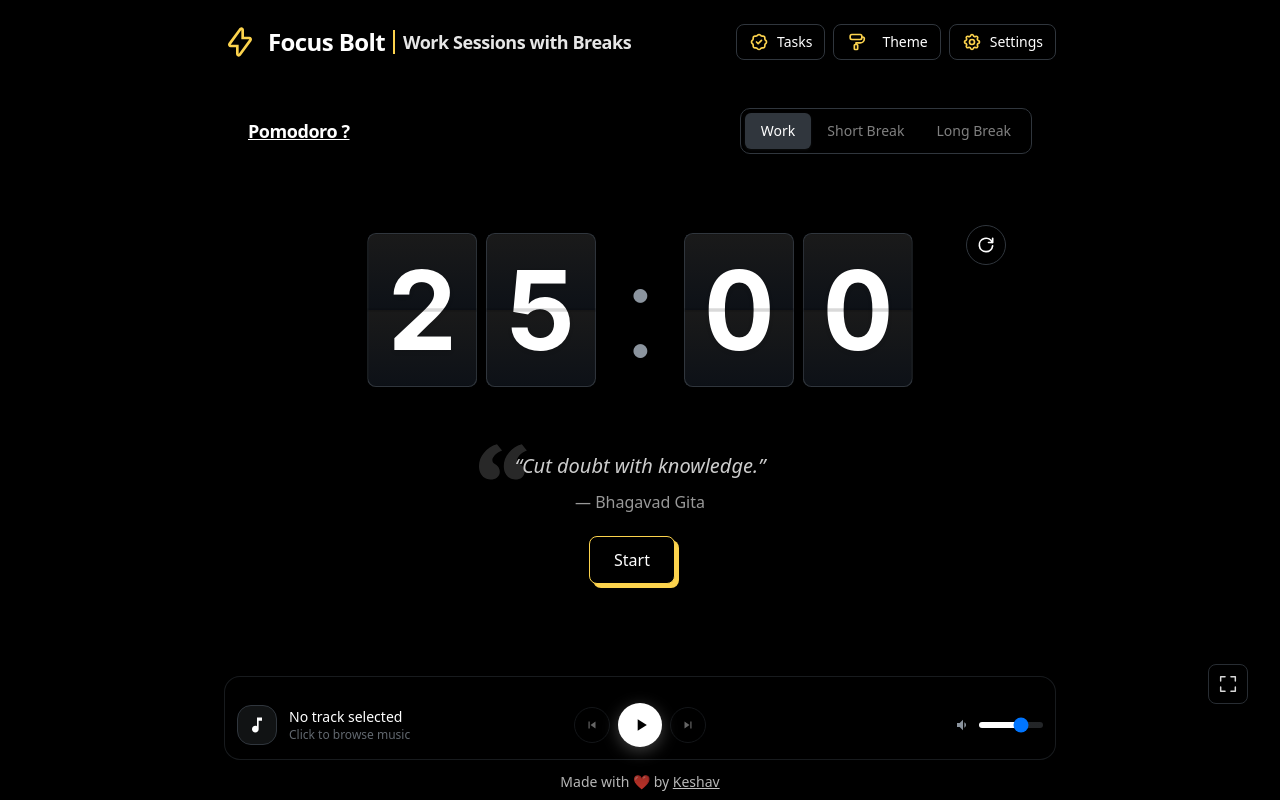
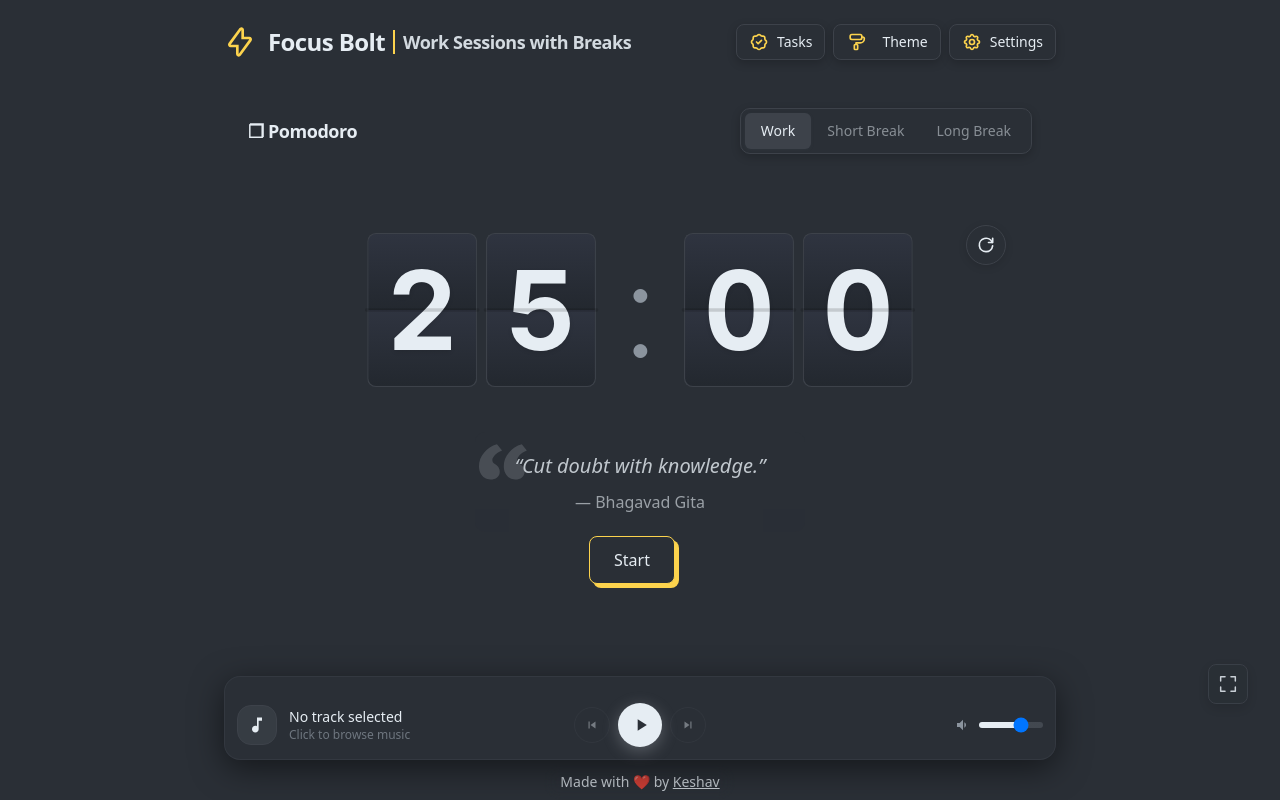
Before and after one commit to keshav-builds/FocusBolt, a Next.js app: page / in a window 1280 px wide. Built offline with nearby package versions, Linux system fonts and the light colour scheme.

Commit message:
theme config

```diff
--- a/app/page.tsx
+++ b/app/page.tsx
@@ -71,13 +71,13 @@ function AppBody() {
   }, [isMobile, focusMode, setFocusMode]);
 
   const [currentTheme, setCurrentTheme] = useState<ColorTheme>(() => {
-    if (typeof window === "undefined") return colorThemes[2];
+    if (typeof window === "undefined") return colorThemes[3];// gun metal/dark grey by default
     const saved = localStorage.getItem("focusBoltTheme");
     if (saved) {
       const savedTheme = colorThemes.find((t) => t.id === saved);
       if (savedTheme) return savedTheme;
     }
-    return colorThemes[2];
+    return colorThemes[3];
   });
 
   useEffect(() => {
@@ -594,7 +594,7 @@ const handleAcceptNotifications = async () => {
                     {!focusMode && (
                       <CardTitle
                         onClick={() => setShowPomodoroInfo(true)}
-                        className="cursor-pointer text-lg tracking-tight underline hover:opacity-80 transition-opacity"
+                        className="cursor-pointer text-lg tracking-tight  hover:opacity-80 transition-opacity"
                         style={{
                           color: isImageTheme
                             ? currentTheme.background
@@ -604,7 +604,8 @@ const handleAcceptNotifications = async () => {
                             : "none",
                         }}
                       >
-                        Pomodoro ?
+                          ❐ Pomodoro
+
                       </CardTitle>
                     )}
 
```
